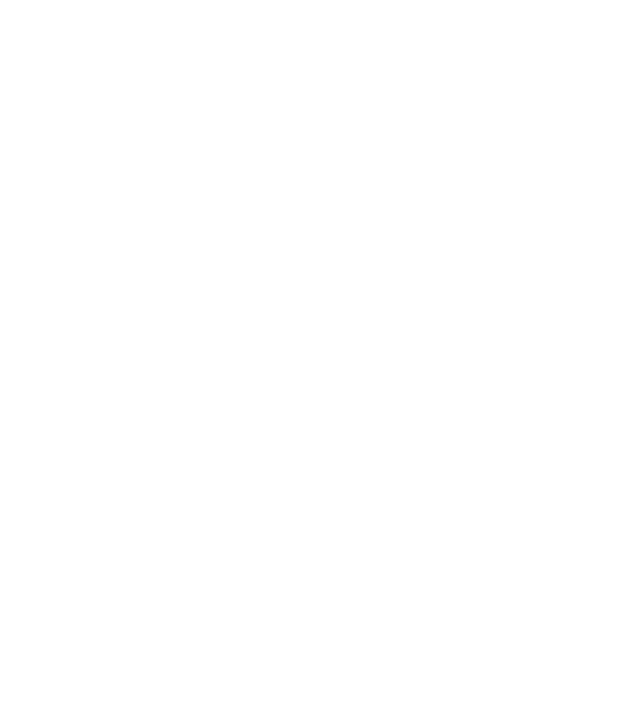
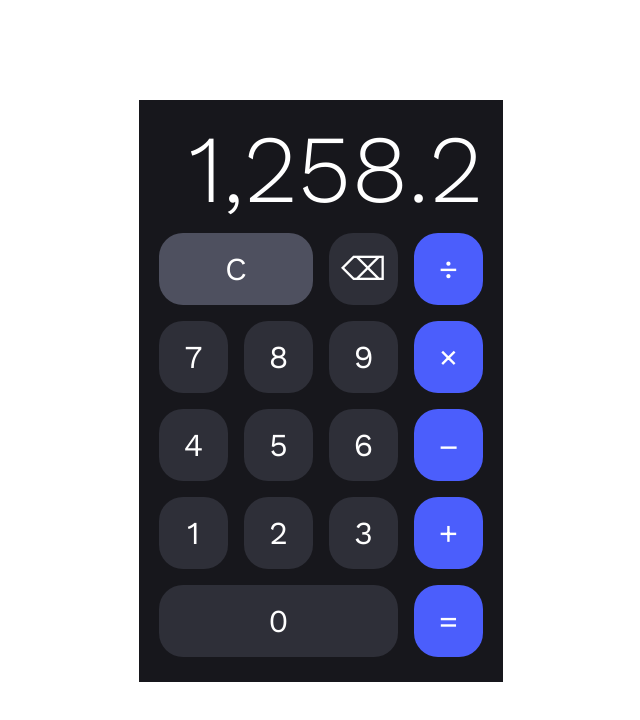
Before and after one commit to ksulugol/calc, a plain HTML site: page index.html in a window 1280 px wide. Shown: the whole page, without its empty margins (319-959 px from the left). Drawn offline with nearby package versions, Linux system fonts and the light colour scheme.

Commit message:
added UI

```diff
--- a/index.html
+++ b/index.html
@@ -1,17 +1,60 @@
 <!DOCTYPE html>
-<html lang="en">
+<html lang="ru">
 
 <head>
   <meta charset="UTF-8">
   <meta http-equiv="X-UA-Compatible" content="IE=edge">
   <meta name="viewport" content="width=device-width, initial-scale=1.0">
-  <title>Document</title>
+  <link rel="preconnect" href="https://fonts.googleapis.com">
+  <link rel="preconnect" href="https://fonts.gstatic.com" crossorigin>
+  <link href="https://fonts.googleapis.com/css2?family=Work+Sans:wght@300;400&display=swap" rel="stylesheet">
+  <link rel="stylesheet" href="style.css">
+  <title>Калькулятор</title>
 </head>
 
 <body>
+<div class="calc__wrapper">
+  <div class="calc__result">1,258.2</div>
 
-  <script src="main.js"></script>
+  <div class="calc__buttons">
+    <button class="calc__btn calc__btn--clear" type="button">C</button>
 
+    <button class="calc__btn calc__btn--delete" type="button">⌫</button>
+
+    <button class="calc__btn calc__btn--operator" type="button">÷</button>
+
+    <button class="calc__btn calc__btn--number" type="button">7</button>
+
+    <button class="calc__btn calc__btn--number" type="button">8</button>
+
+    <button class="calc__btn calc__btn--number" type="button">9</button>
+
+    <button class="calc__btn calc__btn--operator" type="button">×</button>
+
+    <button class="calc__btn calc__btn--number" type="button">4</button>
+
+    <button class="calc__btn calc__btn--number" type="button">5</button>
+
+    <button class="calc__btn calc__btn--number" type="button">6</button>
+
+    <button class="calc__btn calc__btn--operator" type="button">–</button>
+
+    <button class="calc__btn calc__btn--number" type="button">1</button>
+
+    <button class="calc__btn calc__btn--number" type="button">2</button>
+
+    <button class="calc__btn calc__btn--number" type="button">3</button>
+
+    <button class="calc__btn calc__btn--operator" type="button">+</button>
+
+    <button class="calc__btn calc__btn--number calc__btn--zero" type="button">0</button>
+
+    <button class="calc__btn calc__btn--operator" type="button">=</button>
+
+  </div>
+</div>
+
+<script src="main.js"></script>
 </body>
 
 </html>
--- a/main.js
+++ b/main.js
@@ -15,7 +15,7 @@ function Calc(operation, a, b) {
   } else if (operation in operations) {
     return operations[operation];
   } else {
-    return 'Unknown opearation';
+    return 'Unknown operation';
   }
 }
 
--- a/style.css
+++ b/style.css
@@ -0,0 +1,81 @@
+html {
+    box-sizing: border-box;
+}
+
+*,
+*::after,
+*::before {
+    box-sizing: inherit;
+}
+
+button {
+    font: inherit;
+    color: inherit;
+    border: none;
+    cursor: pointer;
+}
+
+body {
+    color: #ffffff;
+    font-family: 'Work Sans', sans-serif;
+    font-weight: 400;
+}
+
+.calc__wrapper {
+    width: 364px;
+    height: 582px;
+    background-color: #17171C;
+    margin: 100px auto 0;
+    padding: 21px 20px 25px;
+}
+
+.calc__result {
+    font-size: 96px;
+    font-weight: 300;
+    line-height: 1;
+    display: flex;
+    justify-content: flex-end;
+    align-items: center;
+    margin-bottom: 16px;
+}
+
+.calc__buttons {
+    display: grid;
+    grid-template-columns: repeat(4, 1fr);
+    gap: 16px;
+}
+
+.calc__btn {
+    grid-column: span 1;
+    height: 72px;
+    background-color: #2E2F38;
+    border-radius: 24px;
+    font-size: 32px;
+    line-height: 1.2;
+    transition: background-color 0.3s;
+}
+
+.calc__btn:hover {
+    background-color: rgb(103, 103, 103);
+}
+
+.calc__btn--operator:hover {
+    background-color: rgb(107, 171, 220);
+}
+
+.calc__btn--clear {
+    background-color: #4E505F;
+    grid-column: span 2;
+}
+
+.calc__btn--delete {
+    grid-column: span 1;
+}
+
+.calc__btn--zero {
+    grid-column: span 3;
+}
+
+.calc__btn--operator {
+    background-color: #4B5EFC;
+}
```
